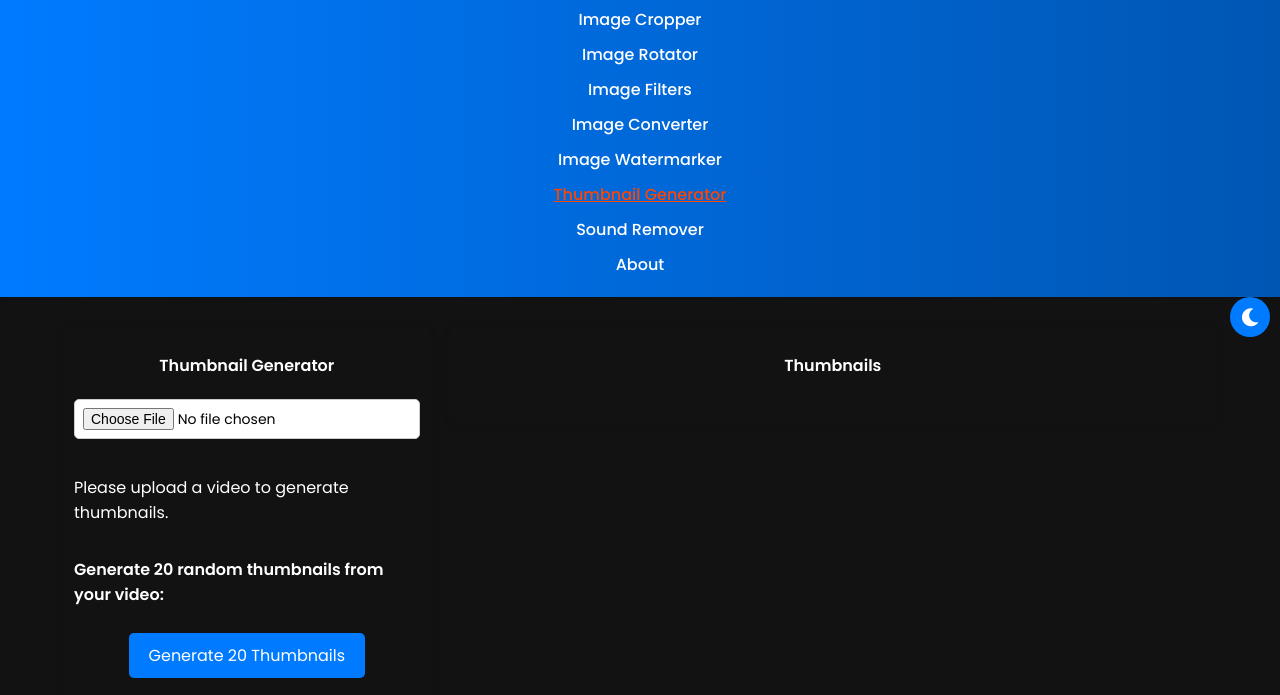
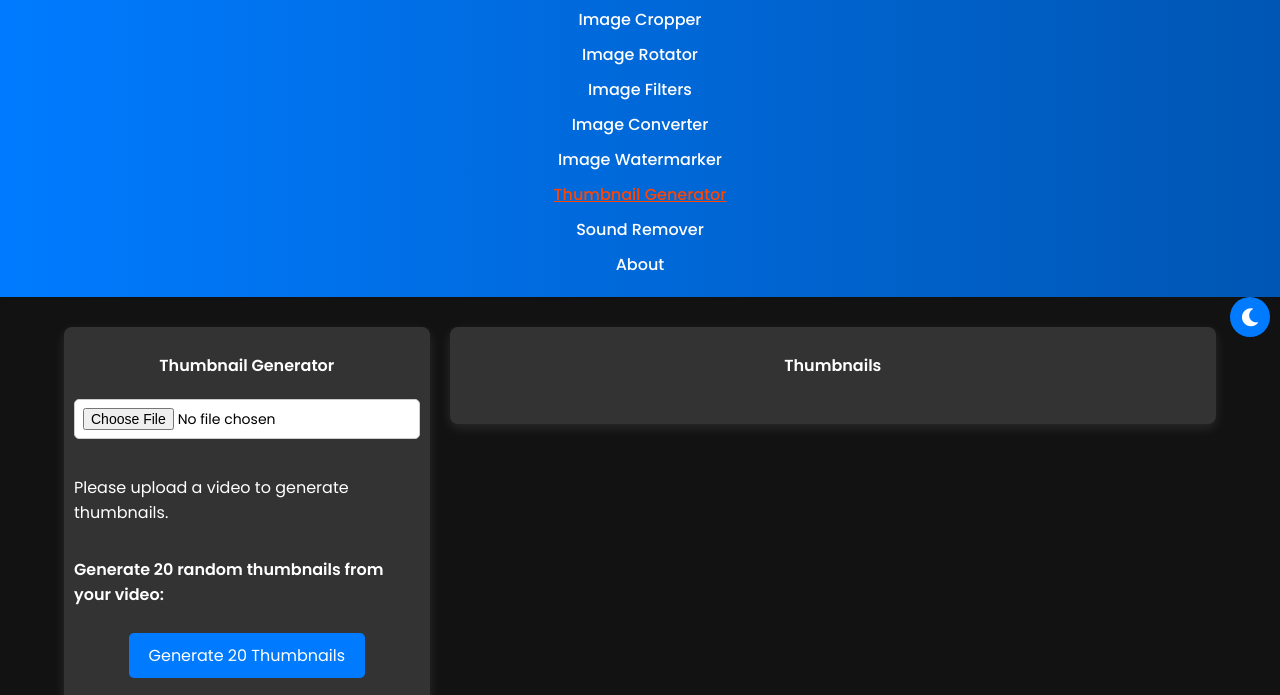
Before and after one commit to hoangsonww/Image-Video-Tools, a browser extension: page src/html/thumbnail-generator.html in a window 1280 px wide. Both pictures are taken after a click on the button 1250 px from the left and 400 px from the top of the page. Shown: the part 83-778 px from the top of the page. Drawn offline with Linux system fonts and the light colour scheme.

Commit message:
Update: Enhanced App Features

```diff
--- a/src/css/converter.css
+++ b/src/css/converter.css
@@ -22,6 +22,7 @@
 
 #message {
     color: #c60000;
+    text-align: center;
 }
 
 #formats {
@@ -85,3 +86,10 @@ canvas {
         max-width: 100%;
     }
 }
+
+body.dark-mode #controls,
+body.dark-mode #preview {
+    background-color: #333;
+    box-shadow: 0 4px 12px rgba(255, 255, 255, 0.1);
+    transition: background-color 0.3s ease, box-shadow 0.3s ease;
+}
--- a/src/css/filter.css
+++ b/src/css/filter.css
@@ -90,3 +90,10 @@ canvas {
         max-width: 100%;
     }
 }
+
+body.dark-mode #controls,
+body.dark-mode #preview {
+    background-color: #333;
+    box-shadow: 0 4px 12px rgba(255, 255, 255, 0.1);
+    transition: background-color 0.3s ease, box-shadow 0.3s ease;
+}
--- a/src/css/resizer.css
+++ b/src/css/resizer.css
@@ -22,6 +22,7 @@ body.dark-mode #inputSection,
 body.dark-mode #previewSection {
     background-color: #333;
     box-shadow: 0 4px 12px rgba(255, 255, 255, 0.1);
+    transition: background-color 0.3s ease, box-shadow 0.3s ease;
 }
 
 body.dark-mode .instructions {
--- a/src/css/rotator.css
+++ b/src/css/rotator.css
@@ -60,6 +60,7 @@ button:hover {
 #message {
     margin-top: 20px;
     color: red;
+    text-align: center;
 }
 
 @media (max-width: 768px) {
@@ -82,3 +83,10 @@ button:hover {
         width: auto;
     }
 }
+
+body.dark-mode #controls,
+body.dark-mode #preview {
+    background-color: #333;
+    box-shadow: 0 4px 12px rgba(255, 255, 255, 0.1);
+    transition: background-color 0.3s ease, box-shadow 0.3s ease;
+}
--- a/src/css/sound-remover.css
+++ b/src/css/sound-remover.css
@@ -124,3 +124,10 @@ button {
         max-width: 100%;
     }
 }
+
+body.dark-mode #controls,
+body.dark-mode #preview {
+    background-color: #333;
+    box-shadow: 0 4px 12px rgba(255, 255, 255, 0.1);
+    transition: background-color 0.3s ease, box-shadow 0.3s ease;
+}
--- a/src/css/thumbnail-generator.css
+++ b/src/css/thumbnail-generator.css
@@ -54,7 +54,7 @@ button {
 }
 
 .thumbnail.selected {
-    border-color: #007bff;
+    border: 5px solid #007bff;
 }
 
 #upload {
@@ -118,3 +118,10 @@ input[type="number"] {
         max-width: 100%;
     }
 }
+
+body.dark-mode #controls,
+body.dark-mode #preview {
+    background-color: #333;
+    box-shadow: 0 4px 12px rgba(255, 255, 255, 0.1);
+    transition: background-color 0.3s ease, box-shadow 0.3s ease;
+}
--- a/src/css/watermarker.css
+++ b/src/css/watermarker.css
@@ -36,6 +36,7 @@ button {
     align-items: center;
     max-width: 70%;
     border-radius: 8px;
+    padding: 10px;
     box-shadow: 0 0 10px rgba(0, 0, 0, 0.1);
 }
 
@@ -85,3 +86,10 @@ canvas {
         width: auto;
     }
 }
+
+body.dark-mode #controls,
+body.dark-mode #preview {
+    background-color: #333;
+    box-shadow: 0 4px 12px rgba(255, 255, 255, 0.1);
+    transition: background-color 0.3s ease, box-shadow 0.3s ease;
+}
```
Also changed, not shown: src/css/cropper.css (+7 -0 lines), 1 other file.
